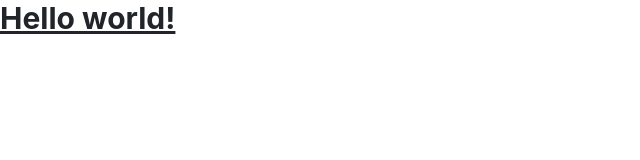
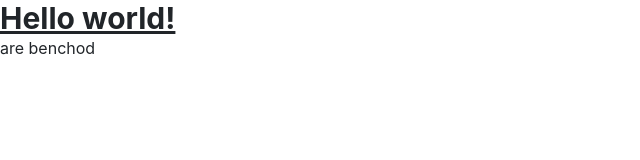
Before and after one commit to UtJha/youvidha_web, a React (Create React App) app: page / in a window 1280 px wide. Shown: the top 160 px of the page, without its empty margins (0-640 px from the left). Built offline with nearby package versions, Linux system fonts and the light colour scheme.

Commit message:
gand maar lo

```diff
--- a/src/App.js
+++ b/src/App.js
@@ -6,6 +6,7 @@ function App() {
      <h1 className="text-3xl font-bold underline">
       Hello world!
     </h1>
+    are benchod
     </>
   );
 }
```
